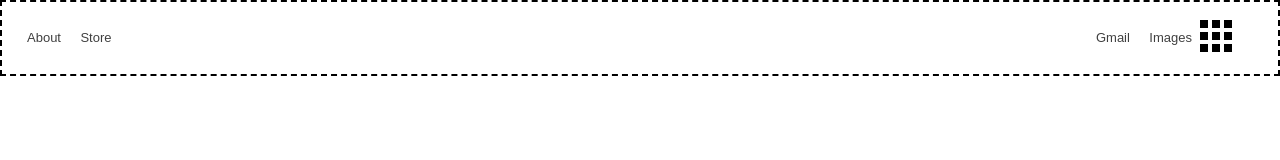
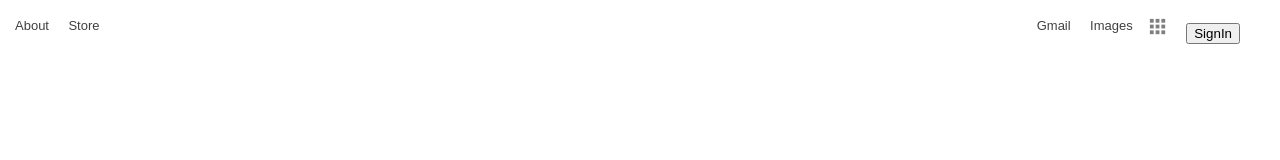
Before and after one commit to KondoweT/google-homepage, a plain HTML site: page index.html in a window 1280 px wide. Shown: the top 160 px of the page. Drawn offline with Linux system fonts and the light colour scheme.

Commit message:
Added Google apps icon

```diff
--- a/index.html
+++ b/index.html
@@ -23,7 +23,8 @@
                         </ul>
                     </div>
                     <div class="iconLinks">
-                        <a><img class="googleApps" src="images/apps.png" alt="GoogleApps"/></a>
+                        <a href="#"><img class="googleApps" src="images/apps.png" alt="GoogleApps"/></a>
+                        <a href="#"><button class="signIn">SignIn</button></a>
                     </div>
                 </div>
             </div>
@@ -31,7 +32,7 @@
             <!-- main page -->
             <div id="googlepage">
                 <div id="logoCont">
-                    <img class="logo responsive" src="https://www.google.com/images/branding/googlelogo/1x/googlelogo_color_272x92dp.png"/>
+                    <img class="logo responsive" src="https://www.google.com/images/branding/googlelogo/1x/googlelogo_color_272x92dp.png" alt="Google Logo"/>
                 </div>
                 <form id="searchForm">
                     <div id="inputContainer">
--- a/styles/styles.css
+++ b/styles/styles.css
@@ -13,11 +13,11 @@ body{
 }
 
 .topNav{
-    margin: 0;
-    padding: 10px;
-    height: 35%;
+    /* margin: 0;
+    padding: 5px;
+    height: 15%; */
     display: flex;
-    border: 2px black dashed;
+    /* border: 2px black dashed; */
 }
 .leftnav{
     width: 50vw;
@@ -172,3 +172,20 @@ a:hover{
     position: absolute;
     bottom: 0;
 }
+
+.iconLinks{
+    position: relative;
+}
+
+.googleApps{
+    width: 23px;
+    height: 23px;
+    opacity: 0.5;
+    padding-left: 13px;
+    padding-top: 15px;
+    padding-right: 13px;
+}
+
+.googleApps:hover{
+    opacity: 0.9;
+}
```
